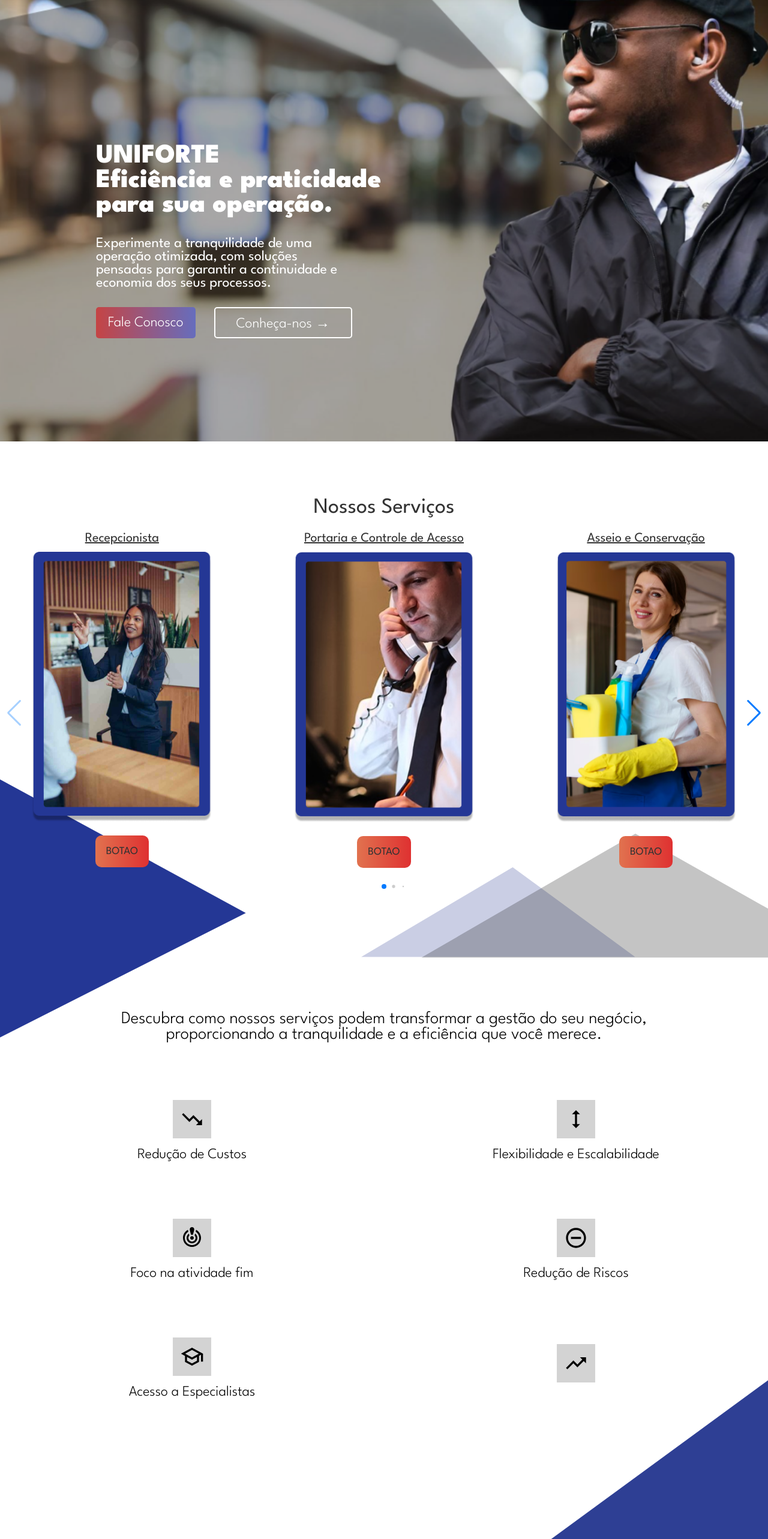
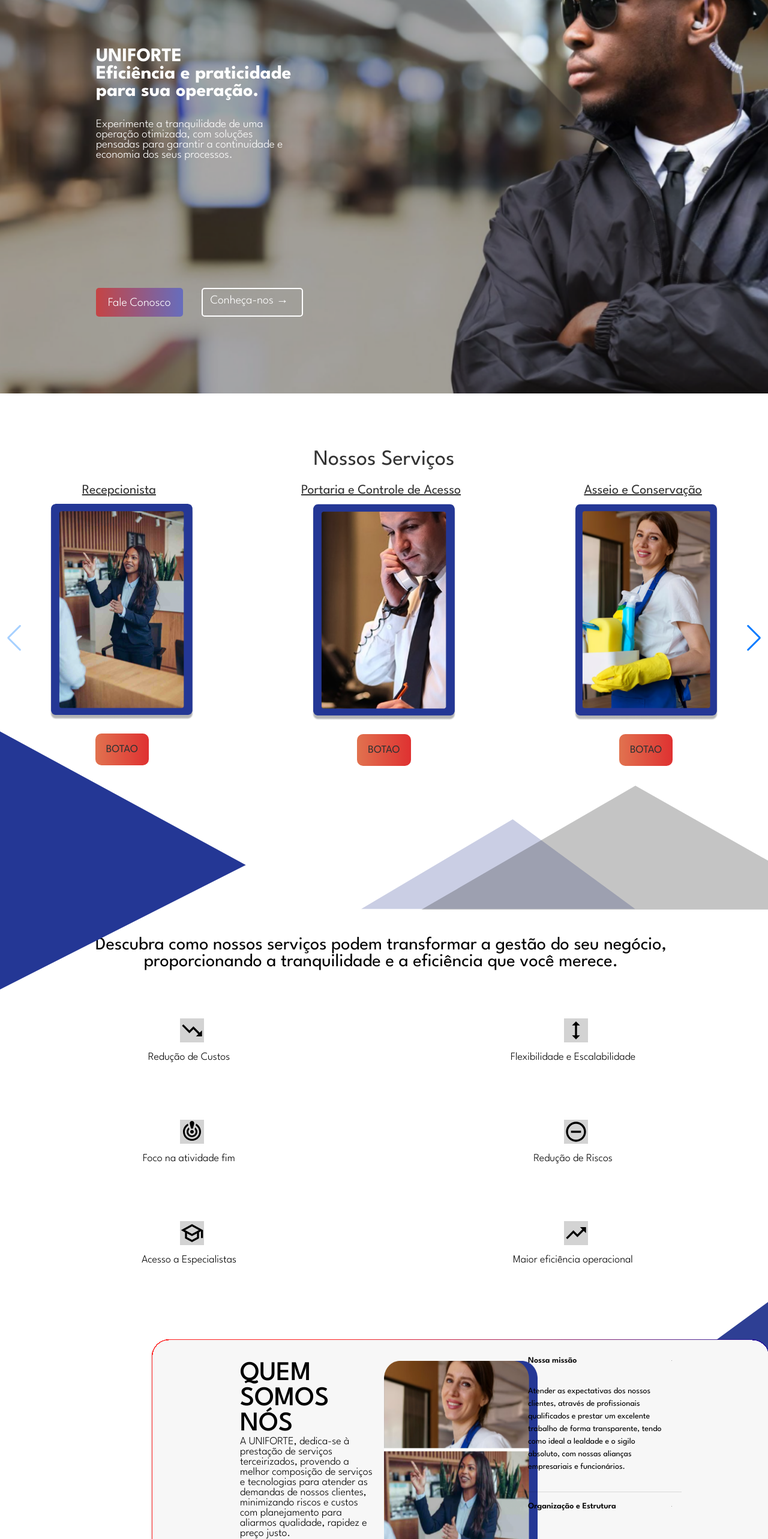
Before and after one commit to misery29/UNIFORTE, a React (Vite) app in the folder uniforte/: page / in a window 1280 px wide. Shown: the part 160-2726 px from the top of the page at 60% size. Built offline with nearby package versions, Linux system fonts and the light colour scheme.

Commit message:
Mobile Finalizado

```diff
--- a/uniforte/src/components/Beneficios/Beneficios.jsx
+++ b/uniforte/src/components/Beneficios/Beneficios.jsx
@@ -41,6 +41,7 @@
                 </div>
                 <div className={styles.benefit}>
                     <div className={styles.icon}><TrendingUpOutlinedIcon sx={{ fontSize: 40,color: '#000000', }}/></div>
+                    <p>Maior eficiência operacional</p>
                 </div>
             </div>
         </div>
--- a/uniforte/src/components/Beneficios/Beneficios.module.css
+++ b/uniforte/src/components/Beneficios/Beneficios.module.css
@@ -1,4 +1,5 @@
 .container {
+
     text-align: center;
     margin: 2rem;
     margin-top: 25vh;
@@ -42,28 +43,85 @@
     align-items: center;
 }
 
-@media(max-width: 1366px) {
-    .description {
-        font-size: 1.8rem;
-        font-weight: 300;
+
+@media(max-width: 1600px) and (max-height: 900px){
+    .icon {
+        width: 4rem;
+        height: 4rem;
+        background-color: #d3d3d3;
+        margin-bottom: 1rem;
+        display: flex;
+        justify-content: center;
+        align-items: center;
     }
 
-    .container {
-        text-align: center;
-        margin: 2rem;
-        margin-top: 16rem;
-        margin-bottom: 8rem;
+    .description {
+        font-size: 2.2rem;
+        margin-bottom: 5rem;
+        padding-top: 3%;
+        font-weight: 400;
     }
 
-    .benefitsGrid{
-    font-size: 1.5rem;
 
+    .benefitsGrid {
+        font-size: 24px;
     }
 }
 
+@media(max-width: 1440px){
+    .icon {
+        width: 4rem;
+        height: 4rem;
+        background-color: #d3d3d3;
+        margin-bottom: 1rem;
+        display: flex;
+        justify-content: center;
+        align-items: center;
+    }
+
+    .description {
+        font-size: 2.2rem;
+        margin-bottom: 5rem;
+        padding-top: 3%;
+        font-weight: 400;
+    }
+
+
+    .benefitsGrid {
+        font-size: 1rem;
+    }
+}
+
+
+@media(max-width: 1366px) {
+    .icon {
+        width: 2.5rem;
+        height: 2.5rem;
+        background-color: #d3d3d3;
+        margin-bottom: 1rem;
+        display: flex;
+        justify-content: center;
+        align-items: center;
+    }
+
+    .description {
+        font-size: 1.9rem;
+        margin-bottom: 5rem;
+        padding-top: 1%;
+        font-weight: 400;
+    }
+
+
+    .benefitsGrid p{
+        font-size: 18px;
+    }
+}
+
+
+
 @media(max-width: 1280px) and (max-height:720px) {
     .description {
-        font-size: 1.6rem;
+        font-size: 1.4rem;
         font-weight: 300;
     }
 
@@ -74,9 +132,14 @@
         margin-bottom: 8rem;
     }
 
-    .benefitsGrid{
-    font-size: 1.5rem;
+    .benefitsGrid p{
+        font-size: 1.1rem;
 
+    }
+
+    .icon svg{
+        width:2rem;
+        height: 2rem;
     }
 }
 
--- a/uniforte/src/components/Forms/Forms.jsx
+++ b/uniforte/src/components/Forms/Forms.jsx
@@ -30,7 +30,7 @@
     }
 
     return (
-        <div className= { styles.Main_contato } id="contato">
+        <div className= { styles.Main_contato }>
             <div className= { styles.contato_svg }>
                 <svg className= {styles.svg_contato} width="1400" height="1000" viewBox="0 200 1400 500" fill="none" xmlns="http://www.w3.org/2000/svg">
                     <path d="M1450.66 1360.93L-165 45.5214L1878.93 -678L1450.66 1360.93Z" fill= '#2e3f94' fill-opacity=""/>
@@ -68,7 +68,7 @@
                         <input type="email" placeholder="Email" value={email} onChange={(e) => SetEmail(e.target.value)} required/>
                         <input type="celphone" placeholder="Telefone" value={email} onChange={(e) => SetEmail(e.target.value)} required/>
                         <textarea placeholder="Escreva o motivo do contato." value={message} onChange={(e) => SetMessage(e.target.value)} required></textarea>
-                        <button type="submit">ENVIAR</button>
+                        <button type="submit" id="contato">ENVIAR</button>
                     </form>
                 </div>
             </div>
--- a/uniforte/src/components/Forms/Forms.module.css
+++ b/uniforte/src/components/Forms/Forms.module.css
@@ -198,6 +198,57 @@
         width: 32%;
     }
 }
+
+@media(max-width: 1600px) and (max-height: 900px){
+
+    .logo{
+        margin-left: 2rem;
+    }
+
+    .logo_hora{
+        margin-left: 4rem;
+    }
+
+    .logo ~ .text_content p{
+        font-size: 19px;
+        white-space: nowrap;
+    }
+
+    .logo_hora ~ .text_content p{
+        font-size: 19px;
+        white-space: nowrap;
+    }
+
+    .onde_estamos{
+        width: 20%;
+        margin-left: 3rem;
+        white-space: nowrap;
+    }
+
+    .text_content p{
+        font-size: 19px;
+        white-space: nowrap;
+    }
+
+    .contato_info {
+        width: 28%;
+        height: 50%;
+    }
+
+    .text_content {
+        font-size: 19px;
+    }
+
+    .forms_contato {
+        margin-top: 15%;
+        width: 28%;
+    }
+
+    .forms_contato h2 {
+        font-size: 35px;
+    }
+}
+
 
 @media (max-width: 1440px) {
     .logo{
--- a/uniforte/src/components/Header/Header.module.css
+++ b/uniforte/src/components/Header/Header.module.css
@@ -14,6 +14,7 @@
     padding: 0 2.5%;
     box-shadow: 0px 6px 19px 0px rgba(0, 0, 0, 0.75);
     overflow: hidden;
+    scroll-behavior: smooth;
   }
 
   .header img {
@@ -29,6 +30,7 @@
 
   .header a,.header button {
     cursor: pointer;
+    scroll-behavior: smooth;
   }
 
   .header ul {
@@ -39,6 +41,7 @@
     gap: 20%;
     grid-column: 2/3;
     margin-left: 5rem;
+    scroll-behavior: smooth;
   }
 
   .buttonContainer{
@@ -56,64 +59,73 @@
     color: #FFFFFF;
   }
 
-  @media (min-width: 1340px) and (max-width: 1580px) {
+  @media (max-width: 1600px) and (max-height: 900px) {
     .header {
-        width: 105vw;
-        min-width: 1450px;
+      height: 14vh;
+      width: 100vw;
       grid-template-columns: 1fr 1fr 1fr;
       gap: 2rem;
-        padding: 0 5%;    }
+      padding: 0 5%;
+    }
 
     .header img {
-        grid-column: 1;    }
+      width: 13rem;
+    }
 
-    .header ul {
-        grid-column-start: 2;
-        grid-column-end: 3;
-        flex-direction: column;
-        align-items: flex-start;
-        gap: 5em;
-        flex-direction: row;
-        justify-content: space-evenly;
-        margin-left: 5%;
+
+    .header a, p{
+      padding-right: 10px;
+      font-size: 27px;
+    }
+  }
+
+
+@media(max-width: 1440px) {
+  .header {
+    height: 12vh;
+    width: 100vw;
+    grid-template-columns: 1fr 1fr 1fr;
+    gap: 2rem;
+    padding: 0 5%;
+  }
+
+  .header img {
+    width: 13rem;
+  }
+
+
+  .header a, p{
+    font-size: 26px;
+  }
 
 }
 
-    .header li {
-        white-space: normal;
+@media (max-width:1366px){
+  .header {
+    height: 12vh;
+    width: 100vw;
+    grid-template-columns: 1fr 1fr 1fr;
+    gap: 2rem;
+    padding: 0 5%;
   }
 
-    .buttonContainer{
-        grid-column: 4;
-        max-width: fit-content;
-        padding-right: 4rem;
+  .header img {
+    width: 10rem;
   }
 
-    .header button {
-        background-color: #B74146;
-            }
+
+  .header a, p{
+    font-size: 22px;
   }
 
-@media (max-width: 1339px) {
-  .header{
-    gap:1rem;
-    width: 1400px;
-    grid-template-columns: 0.5fr 1fr 0.4fr; }
 
-.header a,.header p {
-  font-size: 1.8rem;
+  .header button {
+    text-align: center;
+    padding: 0.8rem 0.2rem;
   }
 
-.header ul{
-  gap:10%;
-  grid-column: 2;
-  margin-left: -10%;
-}
-.buttonContainer{
-  grid-column: 3;
-  max-width: fit-content;
+  .header a {
     padding-right: 0;
-  padding-left: 3rem;
   }
 }
 
--- a/uniforte/src/components/Hero/Hero.jsx
+++ b/uniforte/src/components/Hero/Hero.jsx
@@ -24,6 +24,8 @@
             <p className={styles.heroText}>pensadas para garantir a continuidade e{""}</p>
             <p>economia dos seus processos.</p>
         </div>
+
+        <div className={styles.hero_mobile}></div>
     </div>
 );
 }
--- a/uniforte/src/components/Hero/Hero.module.css
+++ b/uniforte/src/components/Hero/Hero.module.css
@@ -2,6 +2,9 @@
     --gradient: linear-gradient(90deg, #c54444, #666dbd)
 }
 
+.hero_mobile {
+  display: none;
+}
 
 .heroOverlay{
     height: 100%;
@@ -114,10 +117,51 @@
 }
 }
 
-@media(max-width: 1280px) and (max-height:720px) {
+@media (max-width:1366px){
+  .heroImg{
+    width: 100vw;
+  }
+
+  .heroTextContainer{
+    overflow: visible;
+    position: absolute;
+    top: 15rem;
+    left: 10rem;
+    width: 45rem;
+    z-index: 2;
+  }
+  .heroTextContainer p{
+    font-size: 1.2rem;
+    color: white;
+    font-weight: 300;
+  }
+
+  .heroTextContainer h1{
+    font-size: 2.3rem;
+    color: white;
+    font-weight: 700;
+  }
+
+  .button_container {
+    top: 75%;
+  }
+
+
+  .hero_button2 {
+    padding: 0.6rem 1rem;
+  }
+
+  .button_container a, p{
+    font-size: 18px;
+  }
+
+}
+
+
+@media(max-width: 1280px) {
 
   .heroImg{
-    min-height:40rem ;
+    height:90vh ;
   }
 
   .heroTextContainer{
@@ -130,27 +174,56 @@
   }
 
   .heroTextContainer p{
-    font-size: 1.4rem;
+    font-size: 1.2rem;
     color: white;
     font-weight: 300;
   }
 
   .heroTextContainer h1{
-    font-size: 2.6rem;
+    font-size: 2rem;
     color: white;
     font-weight: 700;
   }
 
   .button_container {
-    top: 90%;
+    top: 80%;
   }
 
 
   .hero_button2 {
-    padding: 0.6rem 1rem;
+    padding: 0.4rem 0.8rem;
   }
 
   .button_container a, p{
     font-size: 20px;
   }
 }
+
+@media(max-width:1020px) {
+  .heroOverlay {
+    background-image: url(../../assets/heroimg_mobile.png);
+    background-repeat: no-repeat;
+    height: 85vh;
+  }
+
+  .heroImg{
+    display: none;
+  }
+
+  .heroTextContainer{
+    overflow: visible;
+    position: absolute;
+    top: 15rem;
+    left: 1rem;
+    width: 45rem;
+    z-index: 2;
+  }
+  .button_container {
+    left: 1rem;
+    top: 70%;
+  }
+
+  .hero_button2 {
+    padding: 0.5rem 0.5rem;
+  }
+}
--- a/uniforte/src/components/MobileDrawer/MobileDrawer.module.css
+++ b/uniforte/src/components/MobileDrawer/MobileDrawer.module.css
@@ -5,6 +5,7 @@
   }
 
   .header {
+    position: sticky;
     overflow:visible;
     width: 100%;
     height:6rem;
@@ -30,6 +31,11 @@
   @media (max-width: 1020px) {
 
     .drawerContainer{
+        position: sticky;
         display:flex;
     }
+
+    .header {
+      position: sticky;
+    }
   }
--- a/uniforte/src/components/QuemSomos/QuemSomos.module.css
+++ b/uniforte/src/components/QuemSomos/QuemSomos.module.css
@@ -90,6 +90,7 @@
 
   .QuemSomosImg{
     position: absolute;
+    left: 42rem;
     top:25rem;
     width: 28rem;
   }
@@ -121,14 +122,19 @@
 @media(max-width: 1680px){
 
   .accordion{
+    width: 27rem;
     right: 9.5rem;
     height: 52rem;
     top:24.5rem;
   }
 
+  .accordion p{
+    font-size: 25px;
+  }
+
   .QuemSomosImg{
     position: absolute;
-    top:24rem;
+    left: 37rem;
   }
 
   .content{
@@ -138,25 +144,34 @@
 }
 
 @media(max-width: 1600px) {
+
+  .container {
+    height: 115vh;
+  }
+
   .QuemSomosImg{
     position: absolute;
-    top:18rem;
-    left: 36rem;
-    width: 22rem;
-    height: 37rem;
+    top:10rem;
+    left: 35rem;
+    width: 26rem;
+    height: 42rem;
   }
 
   .accordion{
-    position: absolute;
-    right: 9.5rem;
-    top:17.8rem;
-    width: 500px;
-    height: 50rem;
+    right: 9rem;
+    top:9rem;
+    width: 27%;
+    height: 46rem;
     overflow: hidden;
   }
 
+  .accordion p {
+    font-size: 20px;
+  }
+
   .content{
-    top:18rem;
+    width: 24%;
+    top:10rem;
     left:10rem;
   }
 
@@ -164,17 +179,67 @@
     font-weight: 300;
   }
 
+  .content h1 {
+    font-size: 60px;
+    font-weight: 500;
+  }
+
 
 }
 
+@media(max-width: 1600px) and (max-height: 900px){
+
+  .container {
+    right:8rem;
+    height: 100vh;
+    width: 115vw;
+  }
+
+  .QuemSomosImg{
+    position: absolute;
+    top:8rem;
+    left: 41%;
+    width: 17%;
+    height: 32rem;
+  }
+
+  .accordion{
+    right: 27rem;
+    top:7rem;
+    width: 17%;
+    height: 77%;
+    overflow: hidden;
+  }
+
+  .accordion p {
+    font-size: 15px;
+  }
+
+  .content{
+    width: 15%;
+    top:8rem;
+    left:25%;
+  }
+
+  .content p{
+    font-weight: 300;
+    font-size: 22px;
+  }
+
+  .content h1 {
+    font-size: 45px;
+    font-weight: 500;
+  }
+
+}
 
 @media(max-width: 1440px) {
 
   .accordion{
     right: 8.5rem;
     height: 42.8rem;
-    width: 25rem;
-    top:20rem;
+    width: 23rem;
+    top:13rem;
   }
 
   .accordion p{
@@ -188,18 +253,19 @@
 
   .QuemSomosImg{
     position: absolute;
-    top:20rem;
+    top:14rem;
     left: 33rem;
     width: 22rem;
     height: 37rem;
   }
 
   .content{
-    top:20rem;
+    top: 14rem;
     left:10rem;
   }
 
   .content p{
+    font-size: 25px;
     font-weight: 300;
   }
 
@@ -217,53 +283,43 @@
 @media(max-width:1366px) {
 
   .container{
-    margin-left: 1rem;
+    width: 120vw;
+    margin-left: 8rem;
   }
 
   .content p {
-    width: 20rem;
-    font-size: 22px;
+    width: 15rem;
+    font-size: 18px;
   }
 
   .accordion{
-    right: 8rem;
-    width: 20rem;
-    height: 41rem;
-    top:16rem;
+    right: 25rem;
+    width: 17rem;
+    height: 20rem;
+    top:4rem;
   }
 
   .accordion p{
-    font-size: 18px;
+    font-size: 14px;
   }
 
   .accordion svg{
-    width: 40px;
-    height: 40px;
+    width: 1px;
+    height: 1px;
   }
 
   .QuemSomosImg{
     position: absolute;
-    top:16rem;
-    left: 31rem;
-    width: 22rem;
-    height: 32rem;
+    top:6rem;
+    left: 40rem;
+    width: 16rem;
+    height: 28rem;
   }
 
   .content{
-    top:16rem;
-    left:9rem;
-  }
-
-  .svg_QuemSomos{
-    content: "";
-    position: absolute;
-    z-index: -50;
-    top:293.2vh;
-    right: -7.5rem;
-    }
-
-    .svg_QuemSomos2{
-      display: none;
+    width: 10%;
+    top:6rem;
+    left:25rem;
   }
 
 }
@@ -271,14 +327,14 @@
 @media(max-width: 1280px) and (max-height:720px) {
 
   .container{
-    height: 110vh;
+    height: 100vh;
     width: 100vw;
   }
 
   .accordion{
-    right:14rem;
+    right:12rem;
     width: 15rem;
-    height: 32rem;
+    height: 29rem;
     top:4rem;
   }
 
@@ -294,9 +350,9 @@
 
   .QuemSomosImg{
     position: absolute;
-    top:5rem;
+    top:4rem;
     left: 40%;
-    width: 16rem;
+    width: 14rem;
     height: 27rem;
   }
 
@@ -305,9 +361,9 @@
     left:15rem;  }
 
   .content p{
-    font-size: 18px;
-    font-weight: 300;
-    width: 14rem;
+    font-size: 16px;
+    font-weight: 400;
+    width: 13rem;
   }
 
   .content h1{
@@ -338,7 +394,7 @@
 }
 
   .container {
-  margin: 0;
+    margin-left: 22%;
     margin-bottom: -25rem;
     height: 179.5vh;
     align-items: center;
@@ -347,20 +403,19 @@
   }
 
   .mobile {
-  left: 5%;
     display: inline-block;
-  width: 100%;
+    width: 80%;
     height: 150vh;
     text-align: center;
     align-items: center;
   }
 
   .content_mobile {
-  padding: 30px;
+    padding: 15px;
     padding-top: 100px;
     justify-content: center;
     text-align: center;
-  width: 100%;
+    width: 105%;
     background-image: url(../../assets/quem_somos.png);
     background-repeat: no-repeat;
     height: 40rem;
@@ -381,8 +436,8 @@
 
   .accordion{
       position:absolute;
-    left: 12px;
-    width: 95%;
+      left: 3rem;
+      width: 80%;
       height:50rem;
       top: 47rem;
       z-index:500;
--- a/uniforte/src/components/Swiper/Swiper.jsx
+++ b/uniforte/src/components/Swiper/Swiper.jsx
@@ -24,7 +24,7 @@
             spaceBetween={10}
             slidesPerView={1}
             navigation
-            pagination={{ dynamicBullets: true}}
+            scrollbar={{hide: true,}}
             breakpoints={{
                 1600: {
                     slidesPerView: 4,
@@ -54,7 +54,7 @@
                         <p className= {styles.Title}>Recepcionista</p>
                         <img className= {styles.Swiper_content} src= { Recepcionista }  alt="Recepcionista" />
                         <div className= { styles.button_content }>
-                            <a href="#" className= { styles.botao }>botao</a>
+                            <a href="#contato" className= { styles.botao }>botao</a>
                         </div>
                     </SwiperSlide>
                 </div>
@@ -63,7 +63,7 @@
                         <p  className= {styles.Title}>Portaria e Controle de Acesso</p>
                         <img className= {styles.Swiper_content} src= { Porteiro } alt="Slide 1" />
                         <div className= { styles.button_content }>
-                            <a href="#" className= { styles.botao }>botao</a>
+                            <a href="#contato" className= { styles.botao }>botao</a>
                         </div>
                         <br />
                         <br />
@@ -75,7 +75,7 @@
                         <p className= {styles.Title}>Asseio e Conservação</p>
                         <img className= {styles.Swiper_content} src= { Asseio } alt="Asseio e conservação" />
                         <div className= { styles.button_content }>
-                            <a href="#" className= { styles.botao }>botao</a>
+                            <a href="#contato" className= { styles.botao }>botao</a>
                         </div>
                     </SwiperSlide>
                 </div>
@@ -84,7 +84,7 @@
                         <p className= {styles.Title}>Telefonista</p>
                         <img className= {styles.Swiper_content} src= { Telefonista } alt="Telefonista" />
                         <div className= { styles.button_content }>
-                            <a href="#" className= { styles.botao }>botao</a>
+                            <a href="#contato" className= { styles.botao }>botao</a>
                         </div>
                     </SwiperSlide>
                 </div>
@@ -93,7 +93,7 @@
                         <p className= {styles.Title}>Copeira</p>
                         <img className= {styles.Swiper_content} src= { Copeira } alt="Copeira" />
                         <div className= { styles.button_content }>
-                            <a href="#" className= { styles.botao }>botao</a>
+                            <a href="#contato" className= { styles.botao }>botao</a>
                         </div>
                     </SwiperSlide>
                 </div>
```
Also changed, not shown: uniforte/src/components/Accordion/AccordionComponent.jsx (+12 -19 lines), uniforte/src/components/Swiper/Swiper.module.css. Lines whose indentation alone changed are shown as unchanged.
